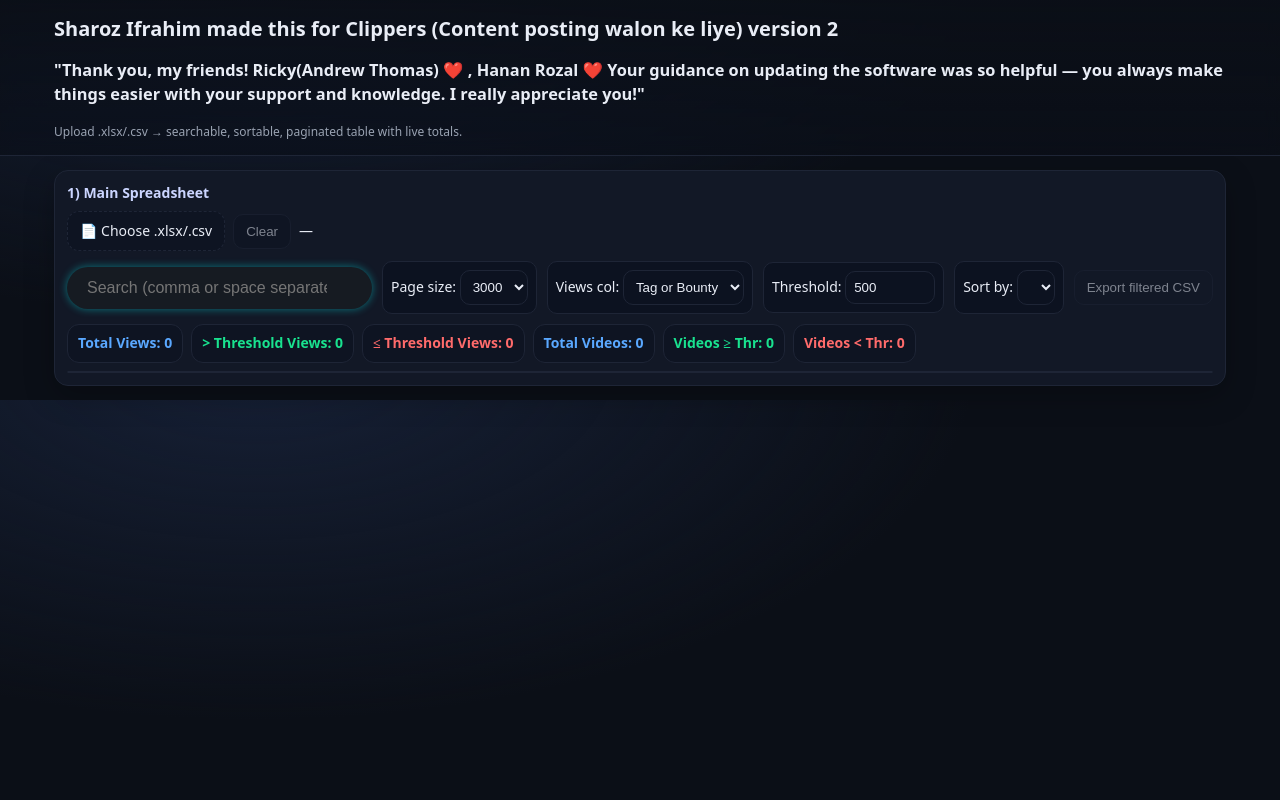
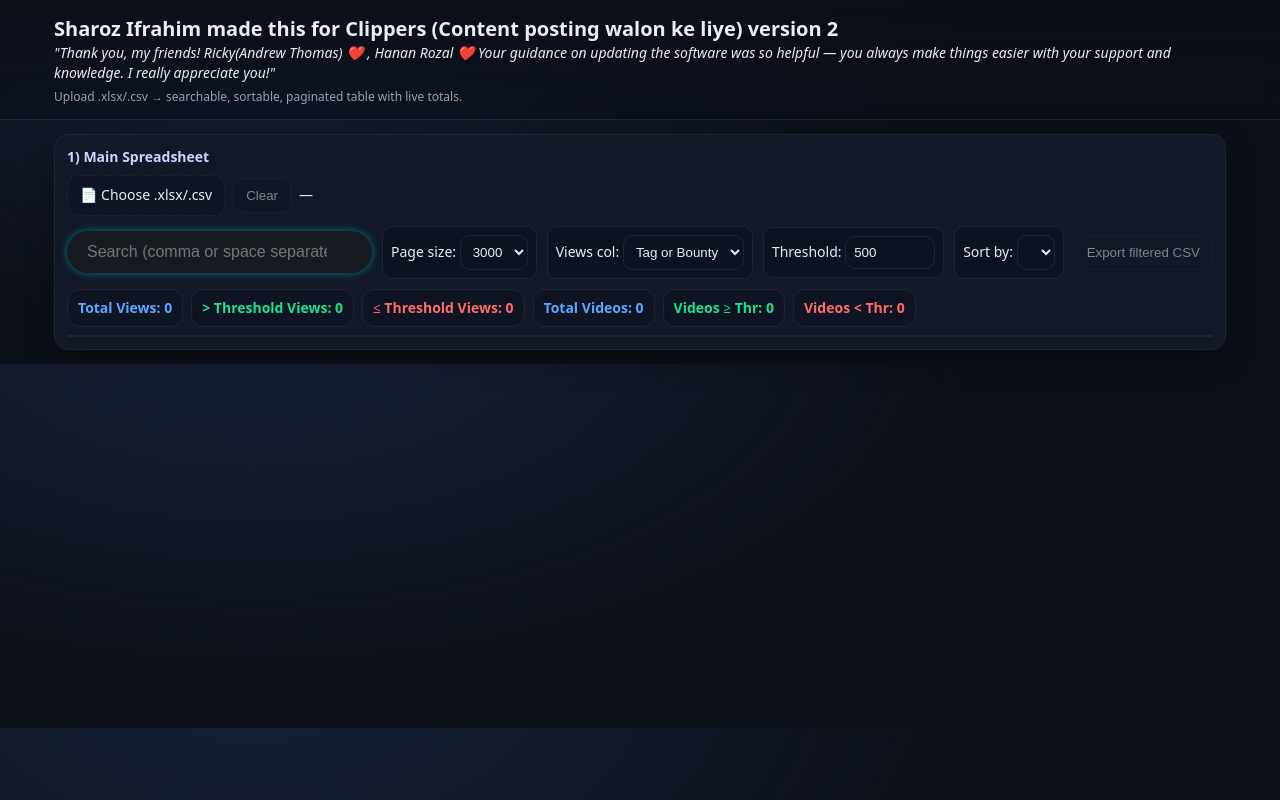
Before and after one commit to thinkPad111222/SharozClipperViewsSheet, a plain HTML site: page index.html in a window 1280 px wide. Drawn offline with Linux system fonts and the light colour scheme.

Commit message:
Update index.html

```diff
--- a/index.html
+++ b/index.html
@@ -86,7 +86,7 @@
 <header>
   <div class="wrap">
     <h1>Sharoz Ifrahim made this for Clippers (Content posting walon ke liye) version 2</h1>
-    <h3>"Thank you, my friends! Ricky(Andrew Thomas) ❤️ , Hanan Rozal ❤️ Your guidance on updating the software was so helpful — you always make things easier with your support and knowledge. I really appreciate you!"  </h3>
+    <i>"Thank you, my friends! Ricky(Andrew Thomas) ❤️ , Hanan Rozal ❤️ Your guidance on updating the software was so helpful — you always make things easier with your support and knowledge. I really appreciate you!"  </i>
     <div class="sub">Upload .xlsx/.csv → searchable, sortable, paginated table with live totals.</div>
   </div>
 </header>
```
